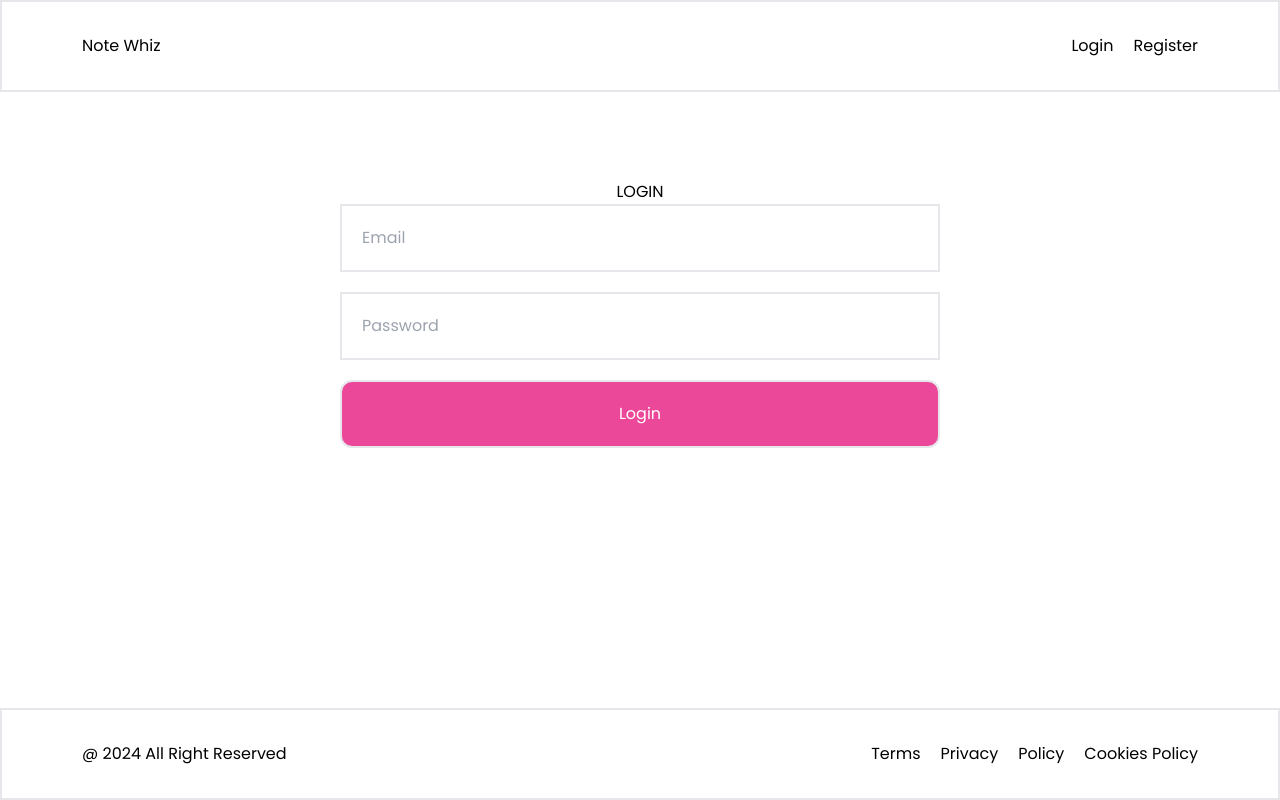
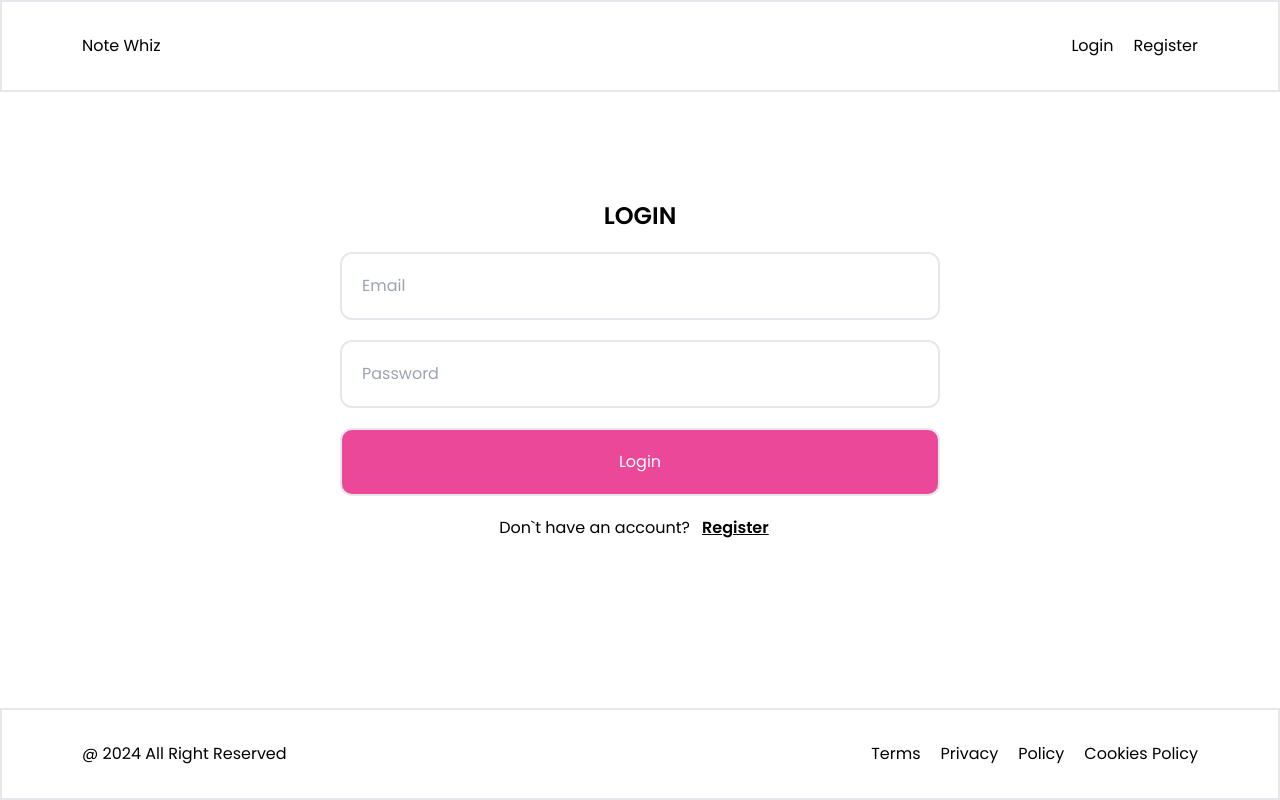
Before and after one commit to AramKim37/Todo, a Next.js app: page /login in a window 1280 px wide. Built offline with nearby package versions, Linux system fonts and the light colour scheme.

Commit message:
completed login page's ui

```diff
--- a/app/login/page.jsx
+++ b/app/login/page.jsx
@@ -1,17 +1,29 @@
+import Link from "next/link";
 import React from "react";
 
 const Login = () => {
   return (
     <div className="flex flex-col items-center justify-center w-full h-full p-10">
-      <div>
-        <h1>LOGIN</h1>
+      <div className="py-5">
+        <h1 className="font-bold text-2xl">LOGIN</h1>
       </div>
       <form className="flex flex-col gap-5 w-[50%]">
-        <input placeholder="Email" className="border-2 p-5"></input>
-        <input placeholder="Password" className="border-2 p-5"></input>
+        <input placeholder="Email" className="border-2 p-5 rounded-xl"></input>
+        <input
+          placeholder="Password"
+          className="border-2 p-5 rounded-xl"
+        ></input>
         <button className="border-2 bg-pink-500 text-white p-5 rounded-xl">
           Login
         </button>
+        <div className="flex items-center justify-center">
+          <h1>
+            Don`t have an account?
+            <Link href="/register" className="underline px-3 font-bold">
+              Register
+            </Link>
+          </h1>
+        </div>
       </form>
     </div>
   );
```
